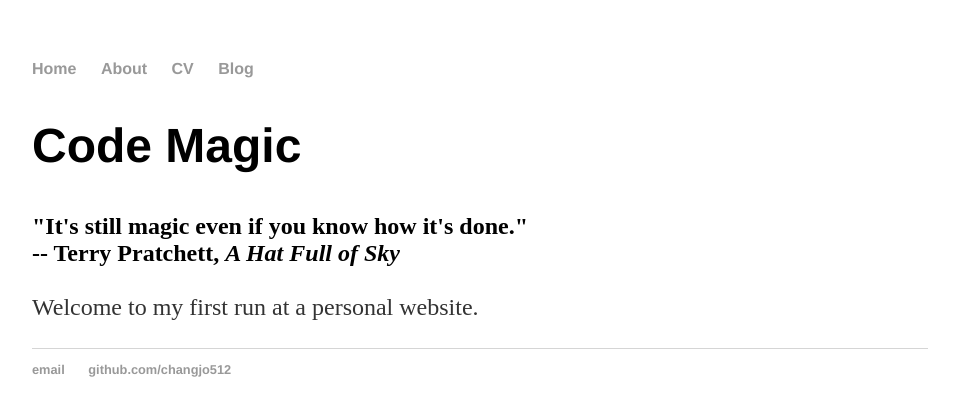
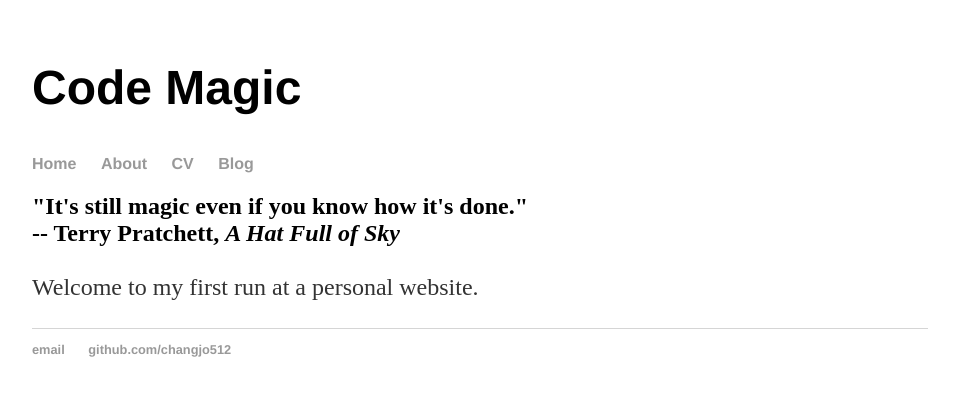
Before and after one commit to CodeMagic/CodeMagic.github.io, a Jekyll site: the page built from index.html, in a window 1280 px wide. Shown: the top 416 px of the page, without its empty margins (160-1119 px from the left). Built offline with Jekyll 4.4.1, drawn with Linux system fonts in a browser that asks for light colours.

Commit message:
Update default.html

```diff
--- a/_layouts/default.html
+++ b/_layouts/default.html
@@ -7,13 +7,13 @@
 		</head>
 		<body>
 			<nav>
-	    		<ul>
+	    		<h1>Code Magic</h1>
+			<ul>
 				<li><a href="/">Home</a></li>
 		        	<li><a href="/about">About</a></li>
 	        		<li><a href="/cv">CV</a></li>
 	        		<li><a href="/blog">Blog</a></li>
 	    		</ul>
-			<h1>Code Magic</h1>
 			</nav>
 			<div class="content">
 			{{ content }}
```
